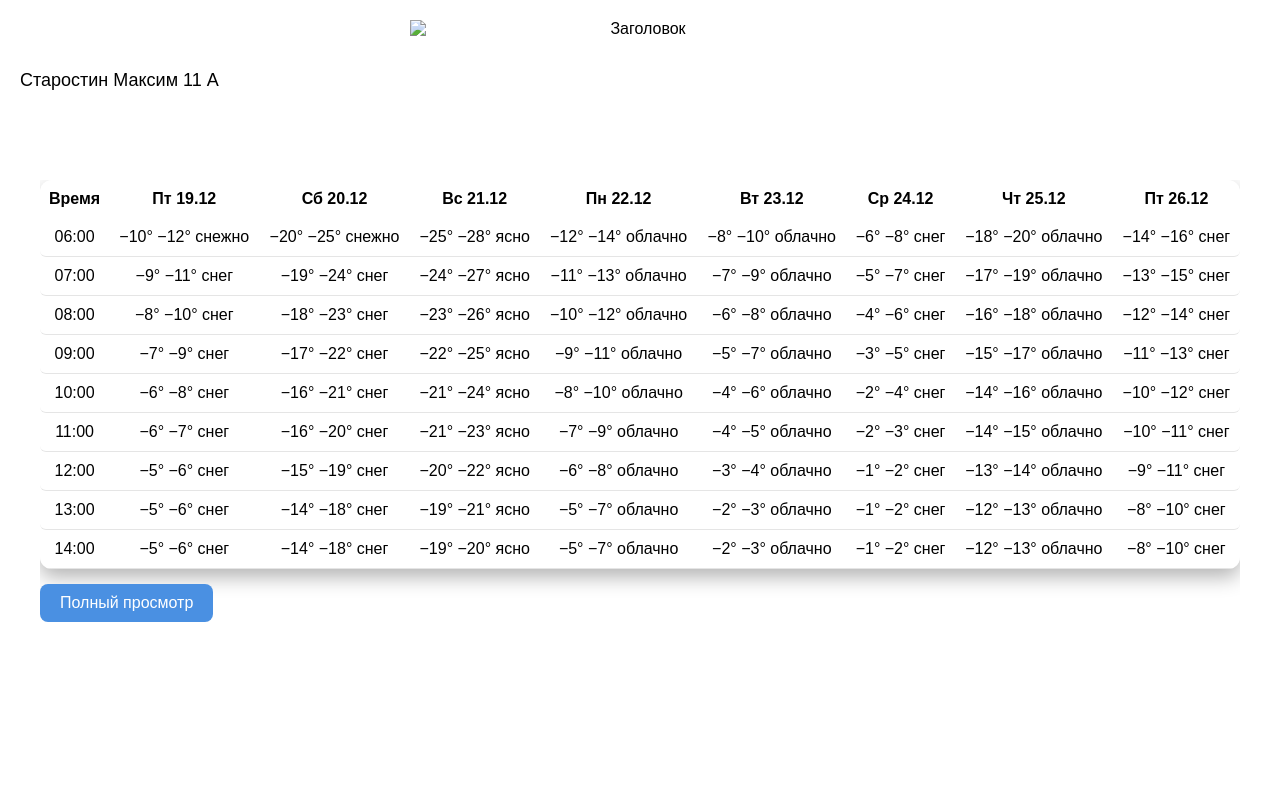
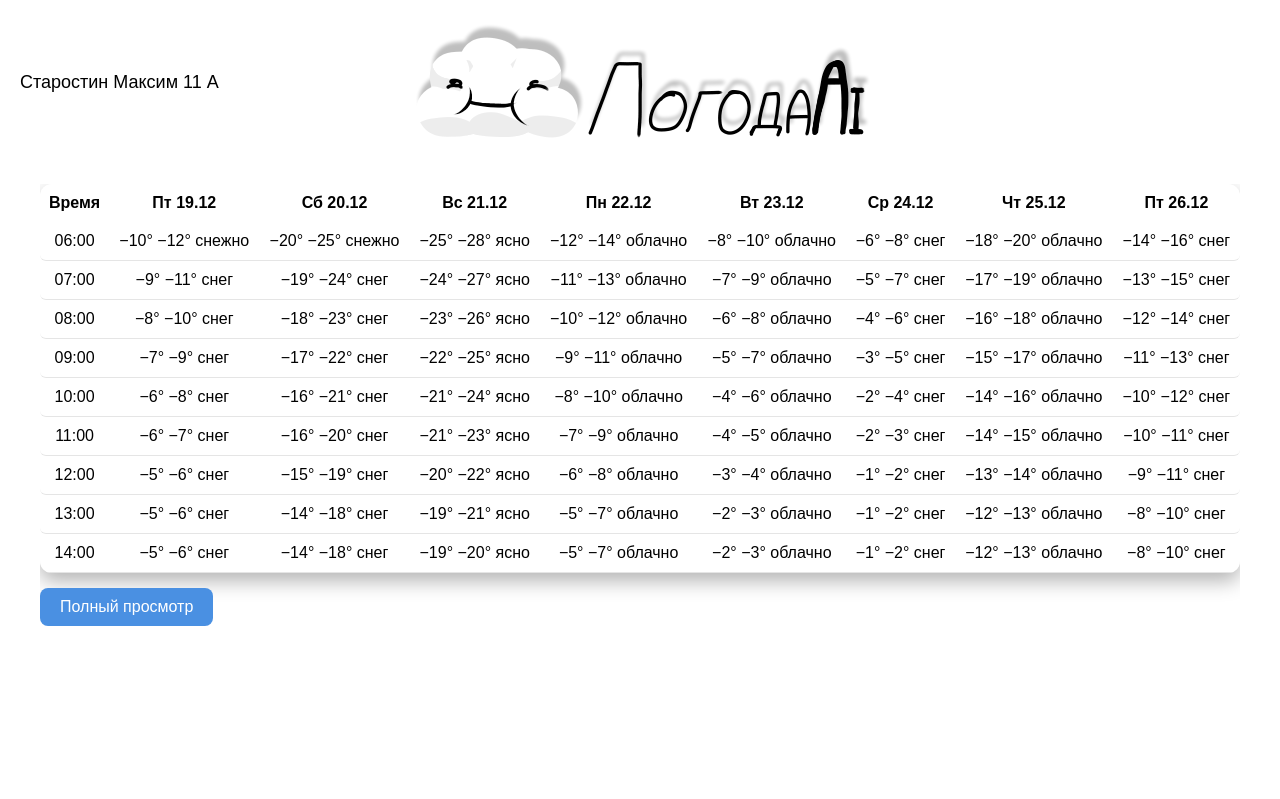
Before and after one commit to maximstarostin/WeatherAi, a plain HTML site: page index.html in a window 1280 px wide. Shown: the top 799 px of the page. Drawn offline with Linux system fonts and the light colour scheme.

```diff
--- a/index.html
+++ b/index.html
@@ -184,7 +184,7 @@
 <div class="header">
     <div class="header-left">Старостин Максим 11 А</div>
     <div class="header-center">
-        <img src="header-image.jpg" alt="Заголовок">
+        <img src="header-image.png" alt="Заголовок">
     </div>
 </div>
 
```
